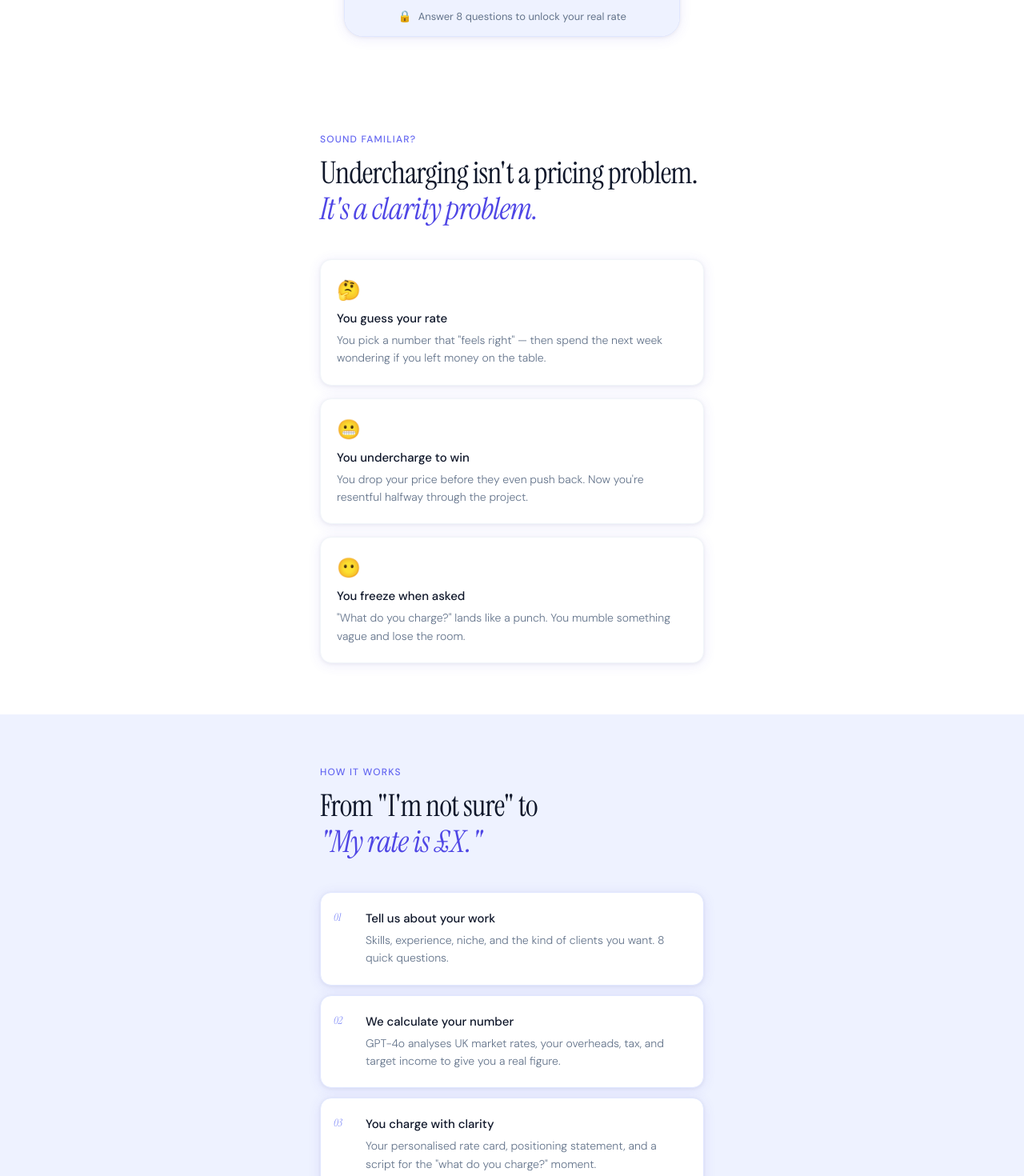
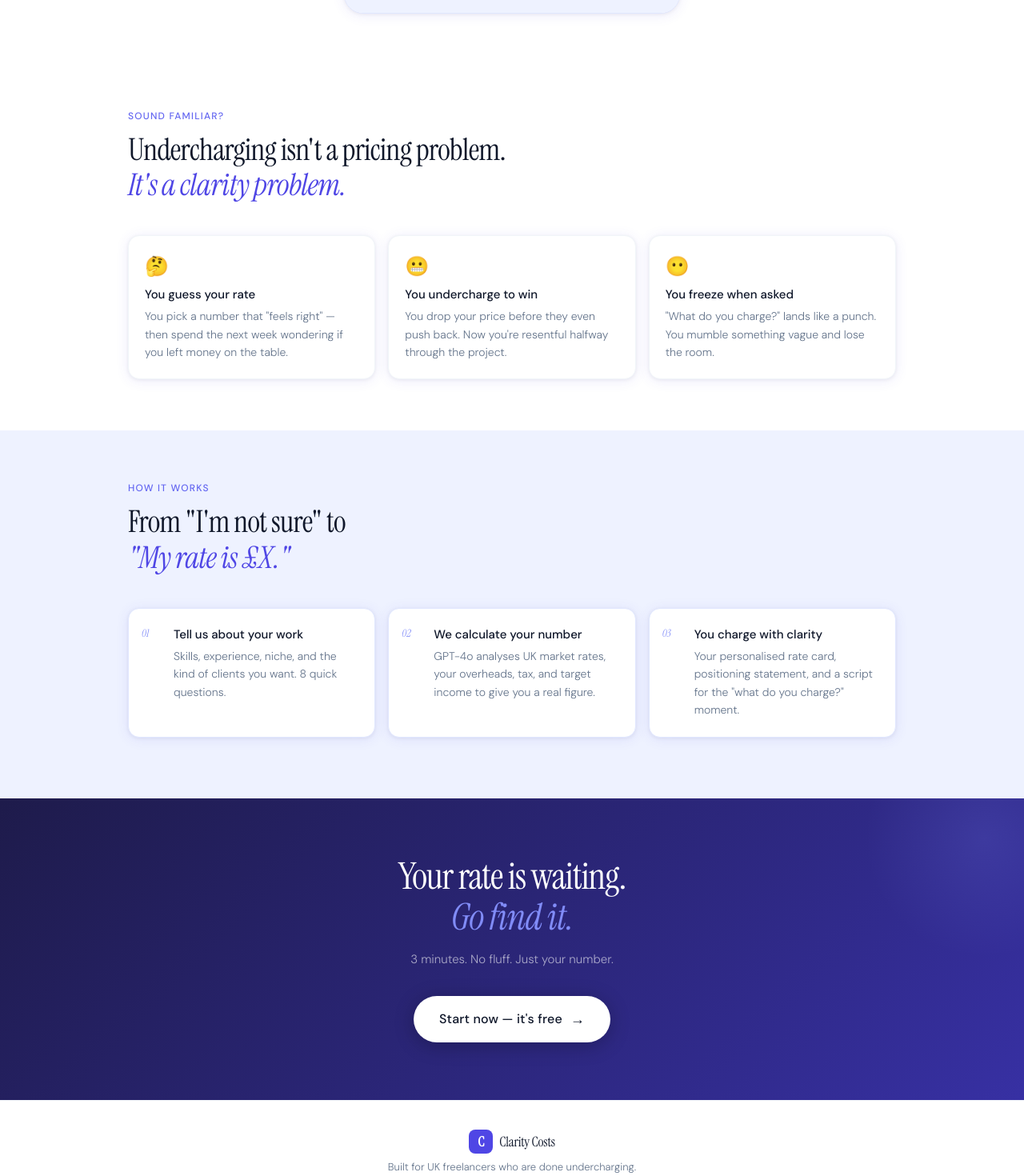
Before and after one commit to claritycost/claritycosts, a React (Vite) app: page / in a window 1280 px wide. Shown: the part 1000-2470 px from the top of the page at 80% size. Built offline with nearby package versions, Linux system fonts and the light colour scheme.

Commit message:
Update Landing.module.css

```diff
--- a/src/pages/Landing.module.css
+++ b/src/pages/Landing.module.css
@@ -138,7 +138,7 @@
   line-height: 1.65;
   color: var(--slate-700);
   font-weight: 300;
-  max-width: 420px;
+  max-width: 600px;
   margin: 0 auto 32px;
   opacity: 0;
 }
@@ -336,7 +336,7 @@
 }
 
 .sectionInner {
-  max-width: 480px;
+  max-width: 960px;
   margin: 0 auto;
 }
 
@@ -366,8 +366,8 @@
 
 /* Pain grid */
 .painGrid {
-  display: flex;
-  flex-direction: column;
+  display: grid;
+  grid-template-columns: repeat(3, 1fr);
   gap: 16px;
 }
 
@@ -401,20 +401,14 @@
 
 /* Steps grid */
 .stepsGrid {
-  display: flex;
-  flex-direction: column;
-  gap: 0;
+  display: grid;
+  grid-template-columns: repeat(3, 1fr);
+  gap: 16px;
   position: relative;
 }
 
 .stepsGrid::before {
-  content: '';
-  position: absolute;
-  left: 20px;
-  top: 40px;
-  bottom: 40px;
-  width: 1px;
-  background: linear-gradient(180deg, var(--indigo-200), transparent);
+  display: none;
 }
 
 .stepCard {
@@ -472,7 +466,7 @@
 }
 
 .finalCtaInner {
-  max-width: 400px;
+  max-width: 600px;
   margin: 0 auto;
 }
 
```
